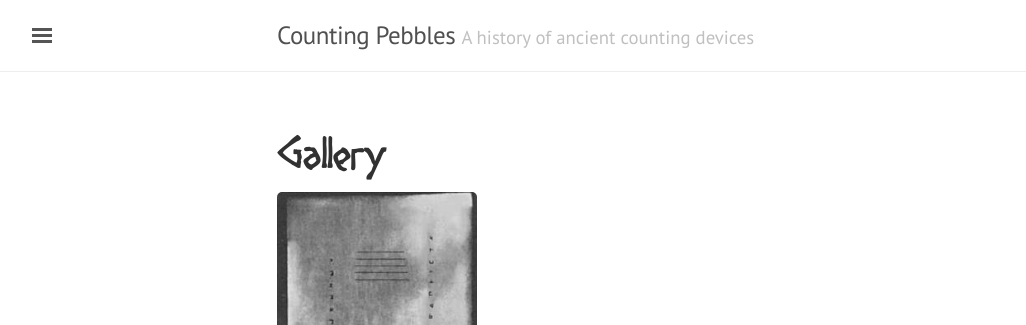
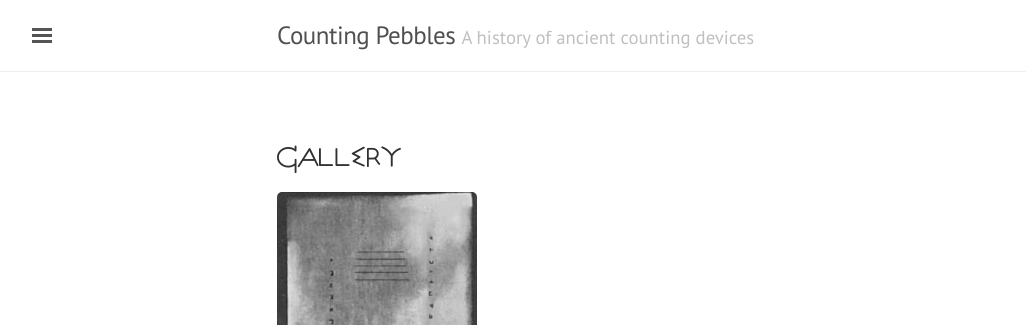
Before and after one commit to jtb/counting-pebbles, a Jekyll site: the page built from gallery.md, in a window 1280 px wide. Shown: the top 325 px of the page, without its empty margins (3-1029 px from the left). Built offline with Jekyll 4.4.1, drawn with Linux system fonts in a browser that asks for light colours.

Commit message:
Olympus font

```diff
--- a/public/css/custom.css
+++ b/public/css/custom.css
@@ -12,12 +12,12 @@
 }
 
 @font-face {
-  font-family: "Diogenes";
-  src: url(/counting-pebbles/assets/fonts/DIOGENES.ttf);
+  font-family: "Olympus";
+  src: url(/counting-pebbles/assets/fonts/OLYMRG.ttf);
 }
 
 .greekify {
-  font-family: "Diogenes", "PT Sans", Helvetica, Arial, sans-serif;
+  font-family: "Olympus", "PT Sans", Helvetica, Arial, sans-serif;
   font-weight: 400;
   color: #313131;
   letter-spacing: -.025rem;
```
Also changed, not shown: assets/fonts/OLYMB.ttf (added), assets/fonts/OLYMRG.ttf (added).
